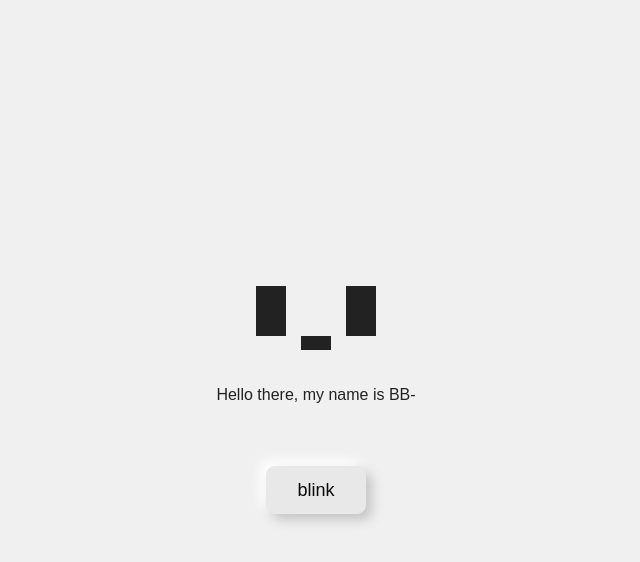
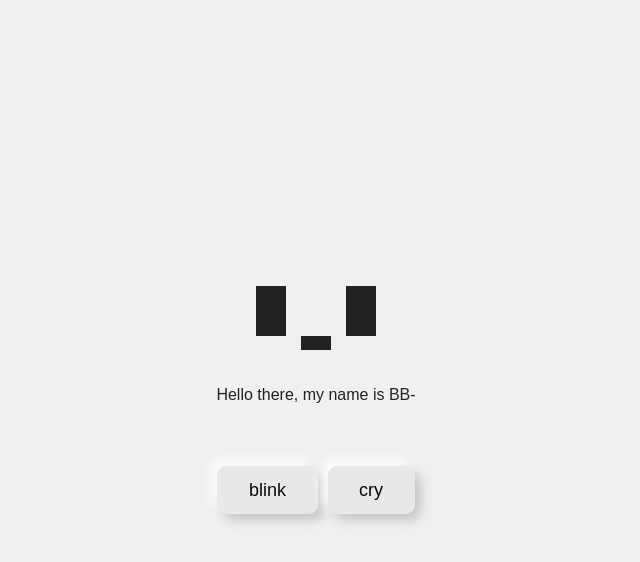
Before and after one commit to andyleeboo/bb-bob, a SvelteKit app: page / in a window 1280 px wide. Both pictures are taken after a click on the button "start". Shown: the top 562 px of the page, without its empty margins (324-964 px from the left). Built offline with nearby package versions, Linux system fonts and the light colour scheme.

Commit message:
feat: add crying

```diff
--- a/src/routes/+page.svelte
+++ b/src/routes/+page.svelte
@@ -1,11 +1,16 @@
 <script lang="ts">
 	import { utils } from '$lib/utils';
-	import { fade } from 'svelte/transition';
 
 	let typewriter = utils.motion.typewriter;
 
 	let openMouth = false;
 	let closeEyes = false;
+
+	let firstTear = false;
+	let secondTear = false;
+
+	let wait = false;
+
 	let visible = false;
 	let started = false;
 
@@ -24,6 +29,9 @@
 	}
 
 	function moveMouth() {
+		if (wait) return;
+		wait = true;
+
 		visible = true;
 		setTimeout(() => {
 			blink();
@@ -39,12 +47,16 @@
 				openMouth = false;
 				setTimeout(() => {
 					blink();
+					wait = false;
 				}, 200);
 			}
 		}, 500);
 	}
 
 	function blink() {
+		if (wait) return;
+		wait = true;
+
 		const interval = setInterval(() => {
 			closeEyes = !closeEyes;
 		}, 500);
@@ -52,15 +64,55 @@
 		setTimeout(() => {
 			clearInterval(interval);
 			closeEyes = false;
+			wait = false;
 		}, 1000);
+	}
+
+	function cry() {
+		if (wait) return;
+		wait = true;
+
+		closeEyes = true;
+
+		setTimeout(() => {
+			firstTear = true;
+		}, 500);
+
+		setTimeout(() => {
+			firstTear = false;
+			secondTear = true;
+		}, 1000);
+
+		setTimeout(() => {
+			firstTear = true;
+			secondTear = false;
+		}, 1500);
+
+		setTimeout(() => {
+			firstTear = false;
+			secondTear = true;
+		}, 2000);
+
+		setTimeout(() => {
+			closeEyes = false;
+			secondTear = false;
+			wait = false;
+		}, 2500);
 	}
 </script>
 
 <div class="bb-bob">
 	<div class="face">
 		<div class="eyes">
-			<div class="eye eye--left" class:eye--close={closeEyes} />
-			<div class="eye eye--right" class:eye--close={closeEyes} />
+			<div class="eye-wrapper">
+				<div class="eye eye--left" class:eye--close={closeEyes} />
+				<div class="tear" class:tear--fall-20={firstTear} class:tear--fall-30={secondTear} />
+			</div>
+
+			<div class="eye-wrapper">
+				<div class="eye eye--right" class:eye--close={closeEyes} />
+				<div class="tear" class:tear--fall-20={firstTear} class:tear--fall-30={secondTear} />
+			</div>
 		</div>
 		<div class="mouth" class:mouth--open={openMouth} />
 	</div>
@@ -73,9 +125,13 @@
 
 	<div class="hello-wrapper">
 		{#if !started}
-			<button transition:fade on:click={start}>{leftButtonLabel}</button>
+			<button on:click={start}>
+				{leftButtonLabel}
+			</button>
+		{:else}
+			<button on:click={blink}>blink</button>
+			<button on:click={cry}>cry</button>
 		{/if}
-		<button on:click={blink}>blink</button>
 	</div>
 </div>
 
@@ -97,10 +153,18 @@
 		height: 100px;
 	}
 	.eyes {
-		position: relative;
+		display: flex;
+		justify-content: space-between;
 		width: 120px;
 		height: 50px;
 	}
+
+	.eye-wrapper {
+		position: relative;
+		height: 30px;
+		width: 30px;
+	}
+
 	.eye {
 		position: absolute;
 		bottom: 0;
@@ -121,6 +185,25 @@
 			transform: scale(1, 0.2);
 		}
 	}
+
+	.tear {
+		visibility: hidden;
+		position: absolute;
+		left: 10px;
+		width: 10px;
+		height: 10px;
+		background: #222222;
+
+		&--fall-20 {
+			bottom: -20px;
+			visibility: visible;
+		}
+		&--fall-30 {
+			bottom: -30px;
+			visibility: visible;
+		}
+	}
+
 	.mouth {
 		width: 30px;
 		height: 10px;
@@ -137,9 +220,12 @@
 	}
 
 	.hello-wrapper {
+		width: 208px;
 		margin-top: 40px;
 		display: flex;
+		justify-content: center;
 		gap: 10px;
+		transition: all 1s;
 	}
 
 	/* From uiverse.io by @adamgiebl */
```
